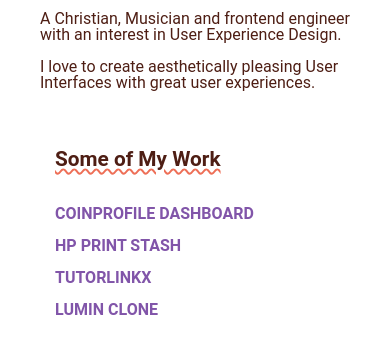
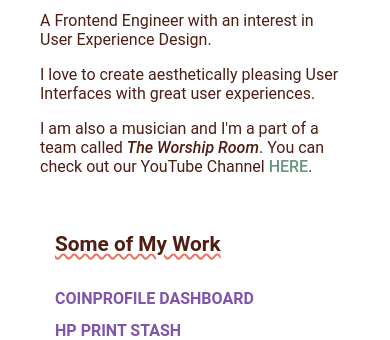
Before and after one commit to mowanuola/tmp-portfolio-placeholder, a plain HTML site: page index.html in a window 390 px wide. Shown: the part 504-844 px from the top of the page. Drawn offline with Linux system fonts and the light colour scheme; files whose address does not match are found by name; a web font is replaced by a local one.

Commit message:
Made changes to text and added TWR youtube link

```diff
--- a/assets/styles.css
+++ b/assets/styles.css
@@ -40,6 +40,10 @@
     justify-content: space-around;
     padding: 20px;
     margin: 20px;
+}
+.hero-section.spotify{
+    padding: 0;
+    margin: 0;
 }
 .asset{
     padding: 10px;
@@ -104,6 +108,10 @@
     width: 40px;
     height: 15px;
 }
+.twr{
+    font-weight: 500;
+    font-style:italic
+}
 span.asset{
     width: 30px;
     height: 30px;
@@ -132,6 +140,9 @@
     span.asset{
         position: fixed;
     }
+    .hero-section p{
+        line-height: initial;
+    }
 }
 @media (max-width: 375px) {
     span.asset{
--- a/index.html
+++ b/index.html
@@ -34,8 +34,12 @@
     <section class="hero-section">
         <div>
            <h1 >Hi! <span>My name is Mowanuola Akin-Jimoh</span></h1>
-           <p>A Christian, Musician and frontend engineer with an interest in User Experience Design.</p>
+           <p>A Frontend Engineer with an interest in User Experience Design.</p>
            <p>I love to create aesthetically pleasing User Interfaces with great user experiences.</p>
+           <p>
+               I am also a musician and I'm a part of a team called <span class="twr">The Worship Room</span>.
+                You can check out our YouTube Channel <span class="twr-cta"><a href="https://www.youtube.com/channel/UCcv_RKgMbhLuy9y-7ibp_tA" class="link" target="_blank">here</a></span>.
+            </p>
            <div class="inner">
             <span>
                 <h2 class="squigly">Some of My Work</h2>
@@ -54,8 +58,13 @@
             <img src="./assets//images/IMG_3571.jpeg" alt="mowanuola" width="300" class="asset">
             <span class="asset"></span>
         </div>
-
     </section>
+    <!-- <section class="hero-section spotify">
+        <div>
+            <h4 class="squigly">My favorite playlist</h4>
+            <iframe src="https://open.spotify.com/embed/playlist/6efrq4s41TOEfqa1GQGDEs" width="100%" height="300" frameBorder="0" allowfullscreen="" allow="autoplay; clipboard-write; encrypted-media; fullscreen; picture-in-picture"></iframe>
+        </div>
+    </section> -->
     <footer>
         <span><a href="https://github.com/mowanuola" target="_blank" title="Mowanuola's Github" class="link">GH</a></span>
         <span><a href="https://www.instagram.com/mowanuola_/" target="_blank" title="Mowanuola's Instagram" class="link">IG</a></span>
```
Also changed, not shown: 1 other file.
